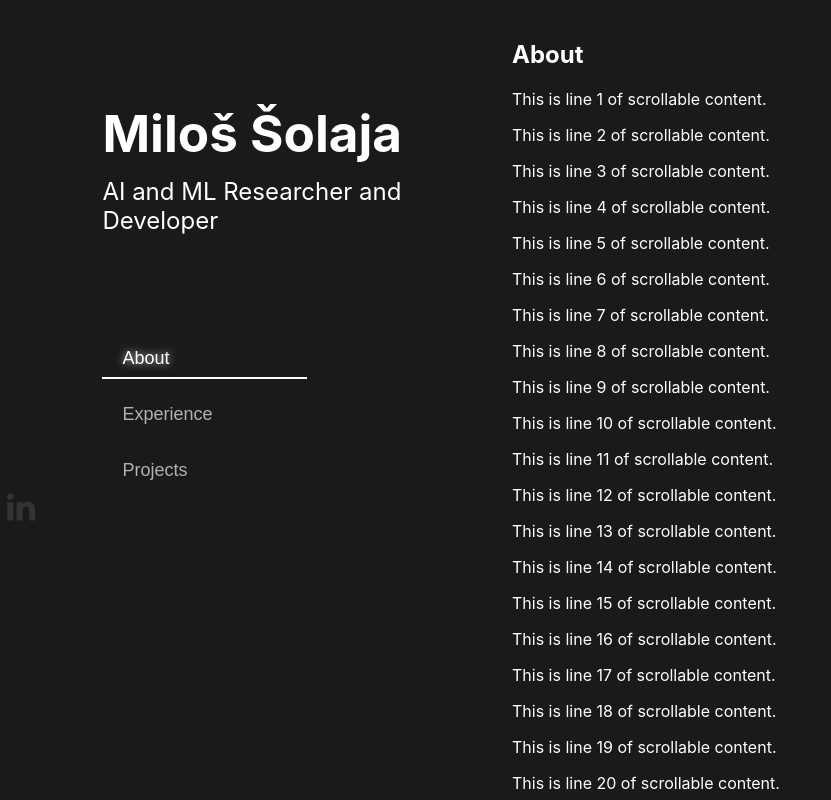
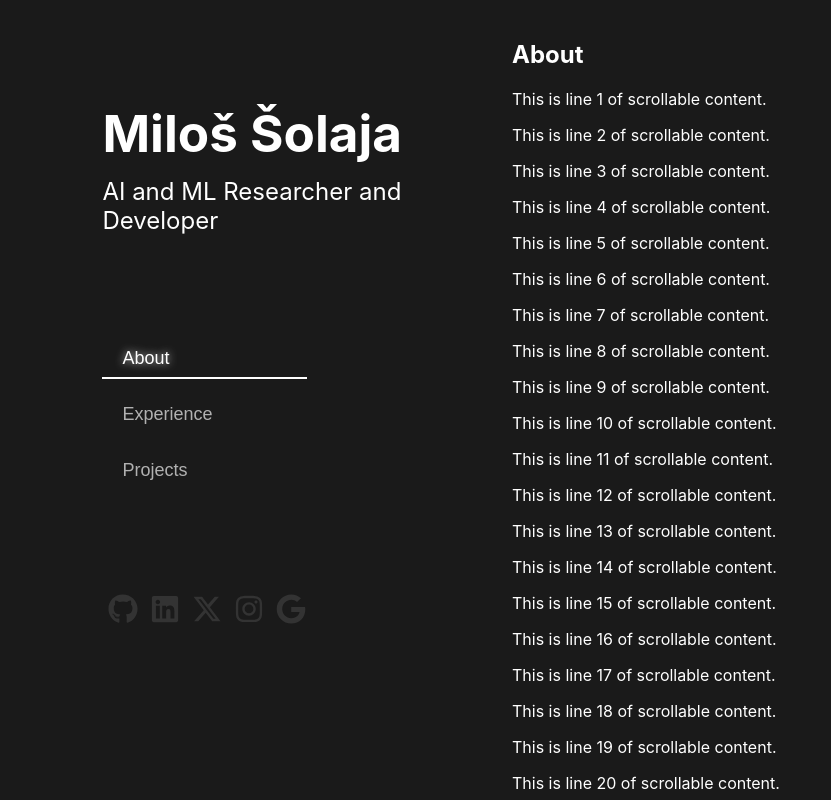
Before and after one commit to milossolaja/milossolaja.github.io, a React (Create React App) app: page / in a window 1280 px wide. Shown: the whole page, without its empty margins (0-831 px from the left). Built offline with nearby package versions, Linux system fonts and the light colour scheme.

Commit message:
icons added

```diff
--- a/src/Layout.js
+++ b/src/Layout.js
@@ -1,7 +1,7 @@
 import React, {useRef, useState, useEffect} from "react";
 import "./index.css"
 import Box from "./Box"
-import {TfiLinkedin} from "react-icons/tfi"
+import {FaGithub, FaLinkedin, FaInstagram, FaXTwitter, FaGoogle} from "react-icons/fa6"
 
 
 const Layout = () => {
@@ -67,7 +67,19 @@ const Layout = () => {
           </div>
           <div className="contact-grid">
             <button className="contact-button">
-                <TfiLinkedin />
+                <FaGithub />
+            </button>
+            <button className="contact-button">
+                <FaLinkedin />
+            </button>
+            <button className="contact-button">
+                <FaXTwitter />
+            </button>
+            <button className="contact-button">
+                <FaInstagram />
+            </button>
+            <button className="contact-button">
+                <FaGoogle />
             </button>
           </div>
         </aside>
--- a/src/index.css
+++ b/src/index.css
@@ -110,7 +110,8 @@ section {
 }
 
 .contact-grid {
-  position: fixed;
+  display: flex;
+  margin: 20% 0 0 20%;
   background-color: #1a1a1a;
 }
 
```
